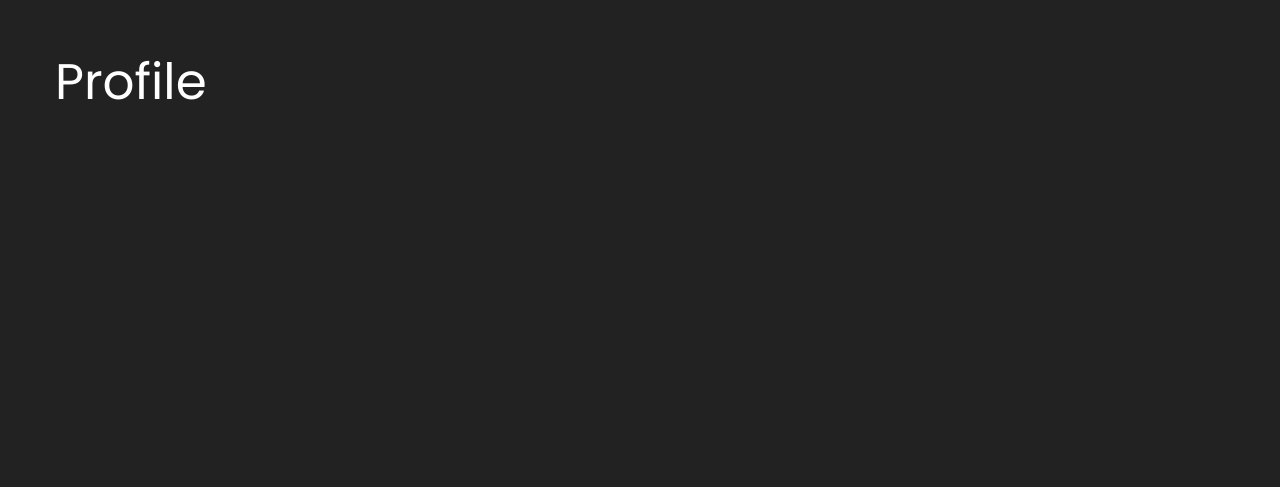
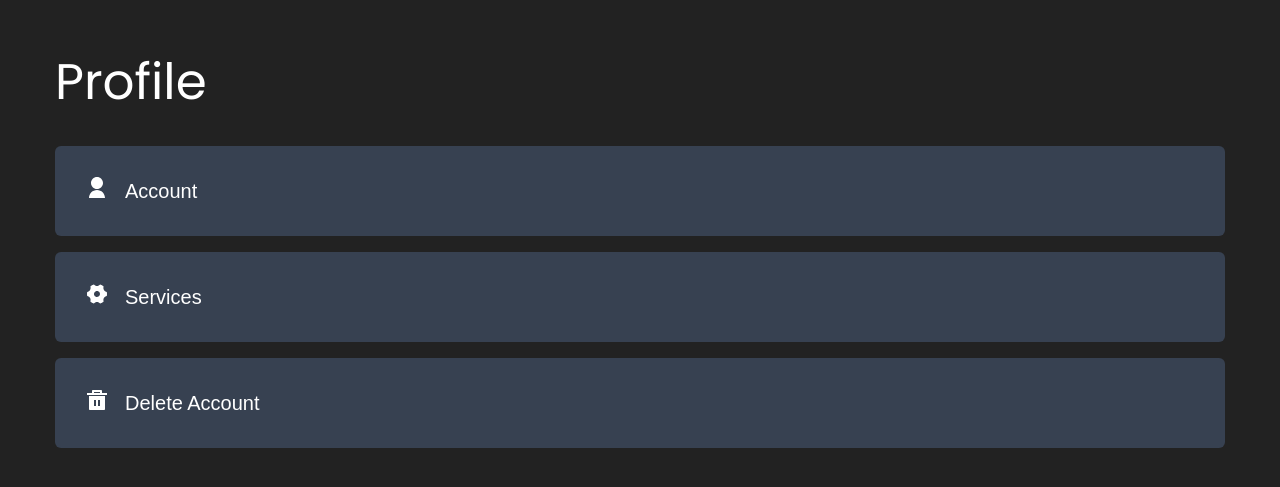
Before and after one commit to jbrov2/Muse-Redo, a React (Vite) app in the folder client/: page /profile in a window 1280 px wide. Shown: the part 149-636 px from the top of the page. Built offline with nearby package versions, Linux system fonts and the light colour scheme.

Commit message:
added options

```diff
--- a/client/src/components/Profile/profile.jsx
+++ b/client/src/components/Profile/profile.jsx
@@ -1,3 +1,9 @@
+import {
+  RiDeleteBin5Fill,
+  RiSettings4Fill,
+  RiUserFill,
+} from "@remixicon/react";
+
 function Profile() {
   return (
     <>
@@ -5,10 +11,30 @@ function Profile() {
         <div className="max-w-[1466px] mx-4 xl:mx-auto px-6 xl:px-0 h-[366] items-center">
           <div className="container mx-auto">
             <div className="flex flex-col">
-              <h2 className="h2 ">Profile</h2>
+              <h2 className="h2 mb-8 ">Profile</h2>
             </div>
-            <div className="bg-accent py-8 xl:py-0 w-full max-w-[1200px]">
+            <div className="py-8 xl:py-0 w-full max-w-[1200px]">
               {/*Item */}
+              <div className="bg-gray-700 p-[30px] mb-4 rounded-md">
+                <a href="" className="flex">
+                  <RiUserFill className="mr-4" />
+                  <p>Account</p>
+                </a>
+              </div>
+              {/*Item */}
+              <div className="bg-gray-700 p-[30px] mb-4 rounded-md">
+                <a href="" className="flex">
+                  <RiSettings4Fill className="mr-4" />
+                  <p>Services</p>
+                </a>
+              </div>
+              {/*Item */}
+              <div className="bg-gray-700 p-[30px] mb-4 rounded-md">
+                <a href="" className="flex">
+                  <RiDeleteBin5Fill className="mr-4" />
+                  <p>Delete Account</p>
+                </a>
+              </div>
             </div>
           </div>
         </div>
```
